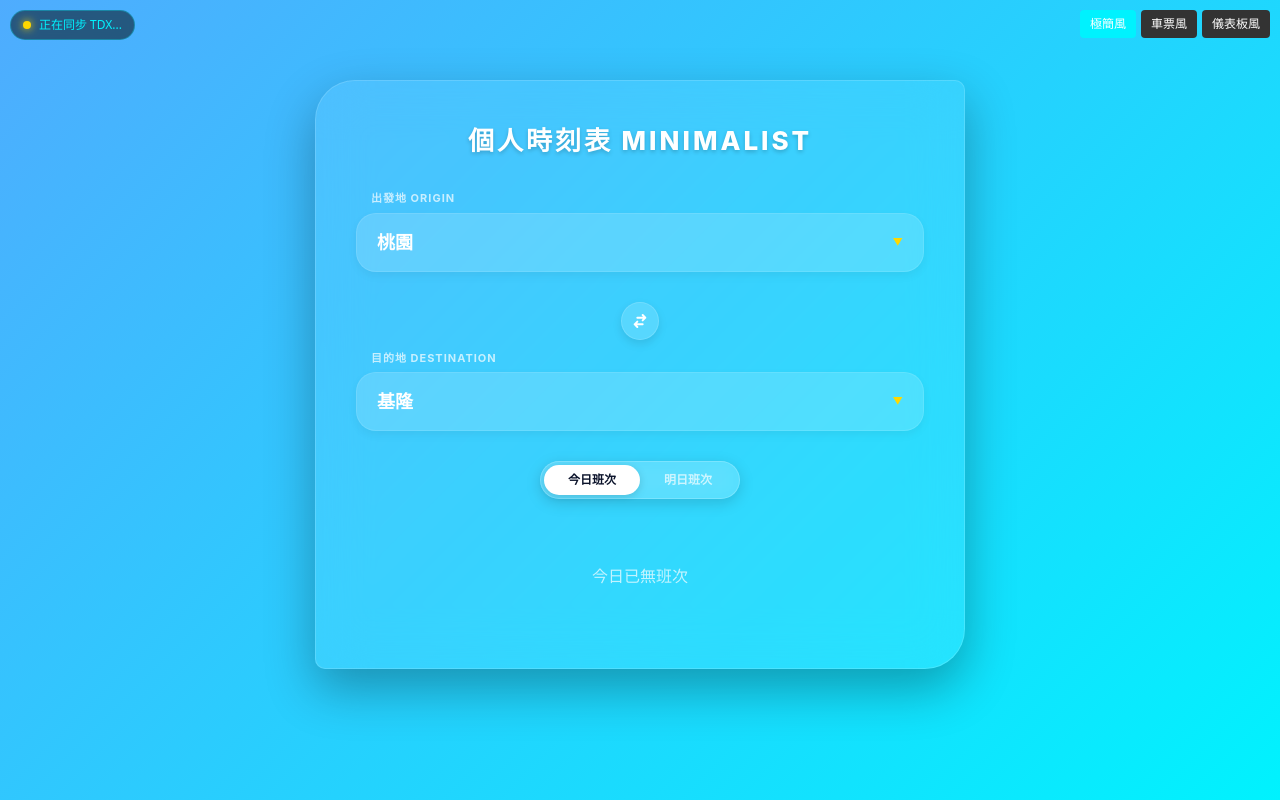
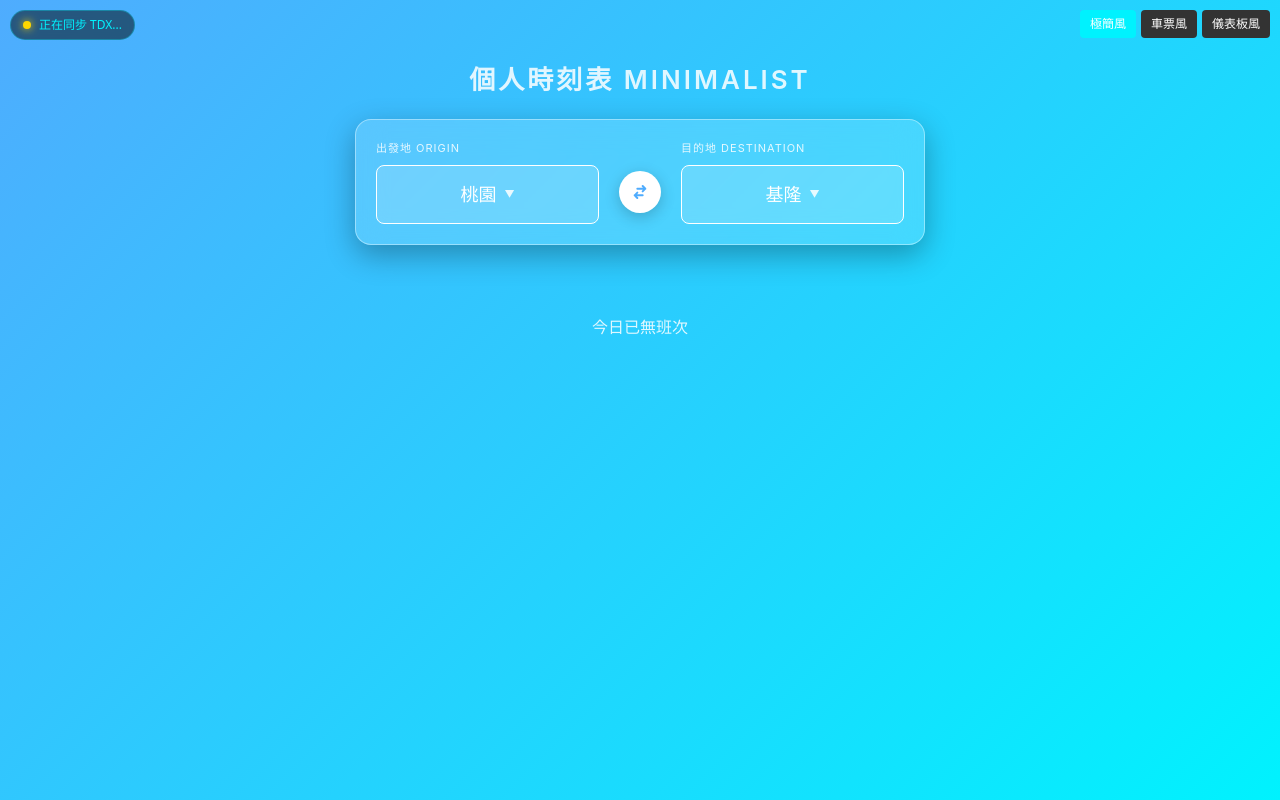
Before and after one commit to LPES104047/TRA-PASS, a Next.js app: page / in a window 1280 px wide. Built offline with nearby package versions, Linux system fonts and the light colour scheme.

Commit message:
fix: revert Theme 1 to original codebase, restore swap animation when empty, and make Theme 2 ticket date dynamic

```diff
--- a/app/components/Theme1.js
+++ b/app/components/Theme1.js
@@ -1,6 +1,6 @@
 import React, { useState, useEffect, useRef } from "react";
 
-export default function Theme1({ origin, setOrigin, dest, setDest, handleSwap, allStations, validTrains, currentMins, isTomorrow, setIsTomorrow, onTrainSelect }) {
+export default function Theme1({ origin, setOrigin, dest, setDest, handleSwap, allStations, validTrains, currentMins }) {
   const [isOriginOpen, setIsOriginOpen] = useState(false);
   const [isDestOpen, setIsDestOpen] = useState(false);
   const originRef = useRef(null);
@@ -48,146 +48,55 @@ export default function Theme1({ origin, setOrigin, dest, setDest, handleSwap, a
           --primary: #FFFFFF;
           --accent: #FFD700;
           --text-main: #FFFFFF;
-          --text-muted: rgba(255, 255, 255, 0.7);
-
-          --train-local: #2ECC71;
-          --train-fast: #F1C40F;
-          --train-express: #E74C3C;
-
+          --text-muted: rgba(255, 255, 255, 0.85);
+          --train-local: #4FACFE;
+          --train-fast: #FFD700;
+          --train-express: #FF6B6B;
+          background: transparent;
+          color: var(--text-main);
           min-height: 100vh;
-          color: var(--text-main);
-          font-family: -apple-system, BlinkMacSystemFont, "Segoe UI", Roboto, Helvetica, Arial, sans-serif;
-          padding: 80px 20px 40px 20px;
-          box-sizing: border-box;
-        }
-
-        .theme1-root .container {
-          max-width: 500px;
-          margin: 0 auto;
-          background: rgba(255, 255, 255, 0.08);
-          padding: 30px 20px;
-          border-radius: 40px 10px 40px 10px;
-          box-shadow: 0 20px 50px rgba(0,0,0,0.3);
-          border: 1px solid rgba(255, 255, 255, 0.15);
-          backdrop-filter: blur(25px);
-          -webkit-backdrop-filter: blur(25px);
-        }
-
-        .theme1-root h1 {
-          font-size: 20px;
-          font-weight: 800;
-          text-align: center;
-          margin: 0 0 30px 0;
-          text-transform: uppercase;
-          letter-spacing: 2px;
-          color: #fff;
-          text-shadow: 0 2px 4px rgba(0,0,0,0.2);
-        }
-
-        .theme1-root .selector {
           display: flex;
           flex-direction: column;
-          gap: 12px;
-          margin-bottom: 30px;
-          position: relative;
+          align-items: center;
+          padding: 20px;
+          font-family: -apple-system, BlinkMacSystemFont, "Segoe UI", Roboto, sans-serif;
         }
+        .theme1-root * { box-sizing: border-box; }
+        .theme1-root .container { width: 100%; max-width: 500px; margin: 0 auto; }
+        .theme1-root h1 { margin-top: 0; font-size: 20px; text-align: center; font-weight: 600; color: var(--text-muted); letter-spacing: 2px; margin-bottom: 20px; text-transform: uppercase; }
 
-        .theme1-root .select-group {
-          display: flex;
-          flex-direction: column;
-          gap: 6px;
-          flex: 1;
+        .theme1-root .selector { display: flex; align-items: flex-end; gap: 10px; background: rgba(255,255,255,0.15); border-radius: 16px; padding: 20px; margin-bottom: 30px; box-shadow: 0 10px 30px rgba(0,0,0,0.3); border: 1px solid rgba(255,255,255,0.4); backdrop-filter: blur(15px); -webkit-backdrop-filter: blur(15px); position: relative; z-index: 1000; }
+        .theme1-root .select-group { flex: 1; display: flex; flex-direction: column; gap: 8px; }
+        .theme1-root .select-group label { font-size: 11px; color: var(--text-muted); text-transform: uppercase; letter-spacing: 1px; }
+
+        .theme1-root .custom-select { width: 100%; position: relative; }
+        .theme1-root .select-trigger {
+            background: var(--surface); color: var(--text-main); border: 1px solid var(--primary);
+            padding: 12px; border-radius: 8px; font-size: 16px; cursor: pointer;
+            display: flex; justify-content: center; align-items: center; position: relative;
         }
-        .theme1-root .select-group label {
-          font-size: 11px;
-          font-weight: 700;
-          color: var(--text-muted);
-          text-transform: uppercase;
-          letter-spacing: 1px;
-          margin-left: 15px;
+        .theme1-root .select-trigger::after { content: '▼'; font-size: 10px; color: var(--text-muted); margin-left: 8px; }
+        .theme1-root .select-options {
+            position: absolute; top: calc(100% + 5px); left: 0; right: 0;
+            background: rgba(11, 19, 43, 0.95); border: 1px solid rgba(255,255,255,0.2); border-radius: 12px;
+            max-height: 250px; overflow-y: auto; z-index: 1000; display: none;
+            box-shadow: 0 10px 30px rgba(0,0,0,0.6); padding: 10px;
+            backdrop-filter: blur(10px); -webkit-backdrop-filter: blur(10px);
+            min-width: 300px;
         }
-
-        .theme1-root .custom-select {
-          position: relative;
-          cursor: pointer;
-        }
-        .theme1-root .select-trigger {
-          background: var(--surface);
-          padding: 12px 20px;
-          border-radius: 20px;
-          font-weight: 700;
-          font-size: 15px;
-          color: #fff;
-          display: flex;
-          justify-content: space-between;
-          align-items: center;
-          border: 1px solid rgba(255,255,255,0.1);
-          transition: all 0.3s;
-          box-shadow: 0 4px 10px rgba(0,0,0,0.05);
-        }
-        .theme1-root .select-trigger:hover {
-          background: rgba(255,255,255,0.25);
-          border-color: rgba(255,255,255,0.2);
-        }
-        .theme1-root .select-trigger::after {
-          content: '▼';
-          font-size: 10px;
-          color: var(--accent);
-          transition: transform 0.3s;
-        }
-
-        .theme1-root .select-options {
-          position: absolute;
-          top: 100%;
-          left: 0;
-          right: 0;
-          background: rgba(15, 23, 42, 0.95);
-          border: 1px solid rgba(255, 255, 255, 0.15);
-          border-radius: 15px;
-          margin-top: 5px;
-          max-height: 250px;
-          overflow-y: auto;
-          z-index: 100;
-          display: none;
-          box-shadow: 0 10px 25px rgba(0,0,0,0.3);
-          backdrop-filter: blur(10px);
-        }
-        .theme1-root .select-options.open {
-          display: block;
-        }
-        .theme1-root .option-item {
-          padding: 12px 20px;
-          font-weight: 600;
-          font-size: 14px;
-          color: rgba(255, 255, 255, 0.8);
-          transition: all 0.2s;
-        }
-        .theme1-root .option-item:hover {
-          background: rgba(255,255,255,0.1);
-          color: #fff;
-          padding-left: 25px;
-        }
-        .theme1-root .option-item.selected {
-          background: var(--accent);
-          color: #000;
-        }
+        .theme1-root .select-options.open { display: grid; grid-template-columns: repeat(3, 1fr); gap: 8px; }
+        .theme1-root .option-item { padding: 10px 5px; text-align: center; border-radius: 8px; font-size: 14px; cursor: pointer; transition: all 0.2s; background: rgba(255,255,255,0.05); color: #fff; }
+        .theme1-root .option-item:hover { background: rgba(255,255,255,0.2); transform: scale(1.05); }
+        .theme1-root .option-item.selected { background: var(--accent); color: #000; font-weight: bold; box-shadow: 0 0 10px var(--accent); }
 
         .theme1-root .swap-btn {
-          background: var(--surface);
-          border: 1px solid rgba(255,255,255,0.15);
-          color: #fff;
-          width: 38px;
-          height: 38px;
-          border-radius: 50%;
-          cursor: pointer;
-          display: flex;
-          align-items: center;
-          justify-content: center;
+            background: #FFFFFF; color: #4FACFE; border: none; border-radius: 50%;
+            width: 42px; height: 42px; cursor: pointer;
+            display: flex; justify-content: center; align-items: center;
+            flex-shrink: 0; box-shadow: 0 4px 15px rgba(0,0,0,0.2);
+            transition: transform 0.2s;
             align-self: center;
             transform: translateY(10px);
-          transition: all 0.4s cubic-bezier(0.175, 0.885, 0.32, 1.275);
-          box-shadow: 0 4px 10px rgba(0,0,0,0.1);
-          z-index: 5;
         }
         .theme1-root .swap-btn:hover { transform: translateY(10px) scale(1.1) rotate(180deg); }
 
@@ -224,47 +133,10 @@ export default function Theme1({ origin, setOrigin, dest, setDest, handleSwap, a
 
         .theme1-root .delay-text { color: #FF6B6B; font-size: 11px; font-weight: bold; margin-left: 5px; }
 
-        .theme1-root .date-toggle-container {
-          display: flex;
-          justify-content: center;
-          margin-bottom: 25px;
-          margin-top: 10px;
-        }
-
-        .theme1-root .date-toggle {
-          background: rgba(255, 255, 255, 0.15);
-          backdrop-filter: blur(10px);
-          -webkit-backdrop-filter: blur(10px);
-          border: 1px solid rgba(255, 255, 255, 0.2);
-          border-radius: 20px;
-          padding: 3px;
-          display: flex;
-          width: 200px;
-          box-shadow: 0 4px 15px rgba(0, 0, 0, 0.15);
-        }
-
-        .theme1-root .toggle-btn {
-          flex: 1;
-          border: none;
-          background: transparent;
-          color: rgba(255, 255, 255, 0.7);
-          padding: 6px 12px;
-          border-radius: 17px;
-          font-size: 12px;
-          font-weight: bold;
-          cursor: pointer;
-          transition: all 0.3s;
-        }
-
-        .theme1-root .toggle-btn.active {
-          background: #ffffff;
-          color: #0B132B;
-          box-shadow: 0 2px 8px rgba(0, 0, 0, 0.15);
-        }
-
         @media (min-width: 768px) {
             .theme1-root .container { max-width: 650px; padding: 40px; }
             .theme1-root .schedule-list { max-width: 650px; display: flex; flex-direction: column; gap: 20px; }
+            .theme1-root .train-card { padding: 30px 45px; justify-content: space-between; }
             .theme1-root .train-details h3 { font-size: 40px; margin-bottom: 5px; text-align: left; }
             .theme1-root .train-time { font-size: 40px; text-align: right; }
             .theme1-root h1 { font-size: 26px; letter-spacing: 3px; }
@@ -275,7 +147,6 @@ export default function Theme1({ origin, setOrigin, dest, setDest, handleSwap, a
             .theme1-root .countdown { font-size: 110px; }
             .theme1-root .countdown span { font-size: 32px; }
             .theme1-root .subtitle { font-size: 15px; }
-        }
       `}</style>
 
       <div className="theme1-root">
@@ -316,7 +187,7 @@ export default function Theme1({ origin, setOrigin, dest, setDest, handleSwap, a
                 </div>
             </div>
 
-            {nextTrain && !isTomorrow ? (
+            {nextTrain ? (
               <div className="next-train-card">
                   <div className="subtitle">距離下一班車</div>
                   <div className="countdown">
@@ -329,18 +200,9 @@ export default function Theme1({ origin, setOrigin, dest, setDest, handleSwap, a
               </div>
             ) : null}
 
-            <div className="date-toggle-container">
-              <div className="date-toggle">
-                <button className={`toggle-btn ${!isTomorrow ? 'active' : ''}`} onClick={() => setIsTomorrow(false)}>今日班次</button>
-                <button className={`toggle-btn ${isTomorrow ? 'active' : ''}`} onClick={() => setIsTomorrow(true)}>明日班次</button>
-              </div>
-            </div>
-
             <div className="schedule-list">
-              {validTrains.length === 0 ? (
-                <div className="empty-state">今日已無班次</div>
-              ) : (
-                validTrains.map((t) => {
+              {validTrains.length === 0 && <div className="empty-state">今日已無班次</div>}
+              {validTrains.map((t) => {
                 let [dh, dm] = t.depTime.split(':').map(Number);
                 let [ah, am] = t.arrTime.split(':').map(Number);
                 let diff = (ah * 60 + am) - (dh * 60 + dm);
@@ -351,21 +213,15 @@ export default function Theme1({ origin, setOrigin, dest, setDest, handleSwap, a
                 let actualArrMins = (ah * 60 + am) + t.delay;
 
                 return (
-                    <div
-                      key={t.number}
-                      className={`train-card ${getTrainDotClass(t.type)}`}
-                      style={{ cursor: 'pointer' }}
-                      onClick={() => onTrainSelect && onTrainSelect(t)}
-                    >
+                  <div key={t.number} className={`train-card ${getTrainDotClass(t.type)}`}>
                       <div className="train-details">
                           <h3>{t.delay > 0 ? <><del style={{opacity: 0.5, fontSize: '0.8em', marginRight: '6px', color: 'rgba(255,255,255,0.6)'}}>{t.depTime}</del><span style={{color: '#FF6B6B'}}>{formatTime(t.actualDepMins)}</span></> : t.depTime} {t.delay > 0 && <span className="delay-text">晚 {t.delay} 分</span>}</h3>
-                            <p>{t.type} {t.number} <span className="duration-badge">{isTomorrow ? '明日發車' : `${waitText} 後發車`}</span></p>
+                          <p>{t.type} {t.number} <span className="duration-badge">{waitText} 後發車</span></p>
                       </div>
                       <div className="train-time">{t.delay > 0 ? <><del style={{opacity: 0.5, fontSize: '0.8em', marginRight: '6px', color: 'rgba(255,255,255,0.6)'}}>{t.arrTime}</del><span style={{color: '#FF6B6B'}}>{formatTime(actualArrMins)}</span></> : t.arrTime}<span>抵達 {dest} / 車程 {dur}</span></div>
                   </div>
                 )
-                })
-              )}
+              })}
             </div>
         </div>
       </div>
--- a/app/components/Theme2.js
+++ b/app/components/Theme2.js
@@ -378,7 +378,7 @@ export default function Theme2({ origin, setOrigin, dest, setDest, handleSwap, a
             <div className="ticket-header">
                 <div className="top-row">
                     <div className="logo">🚆 TRA PASS</div>
-                    <div className="date">Valid Today</div>
+                    <div className="date">{isTomorrow ? 'Valid Tomorrow' : 'Valid Today'}</div>
                 </div>
                 <div className="route-row">
                     <div className="station-col">
--- a/app/page.js
+++ b/app/page.js
@@ -166,10 +166,6 @@ export default function Home() {
 
   const triggerAnimation = (stateUpdateCallback, direction = 'ltr') => {
     if (isAnimating) return;
-    if (validTrains && validTrains.length === 0) {
-      stateUpdateCallback();
-      return;
-    }
     setAnimDirection(direction);
     setIsAnimating(true);
     // The continuous train takes 4.0s total.
```
Lines whose indentation alone changed are shown as unchanged.
